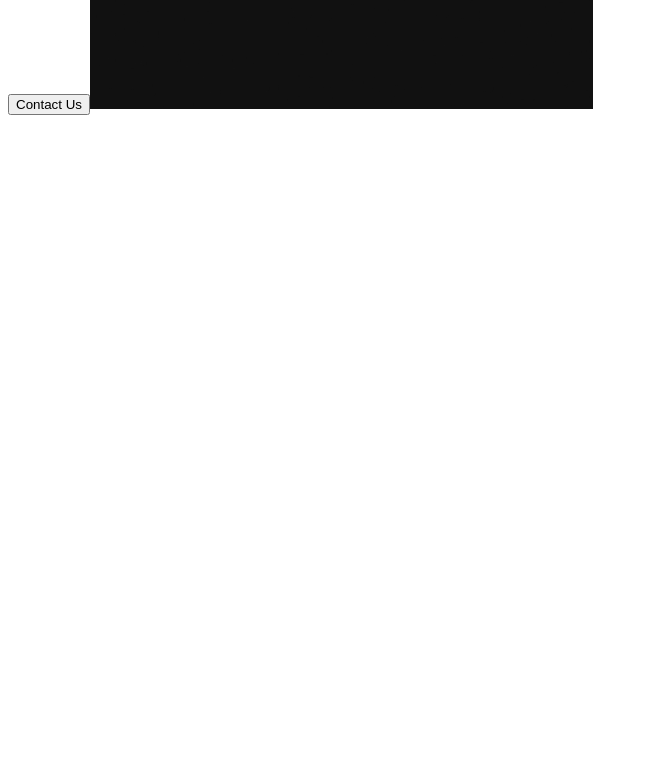
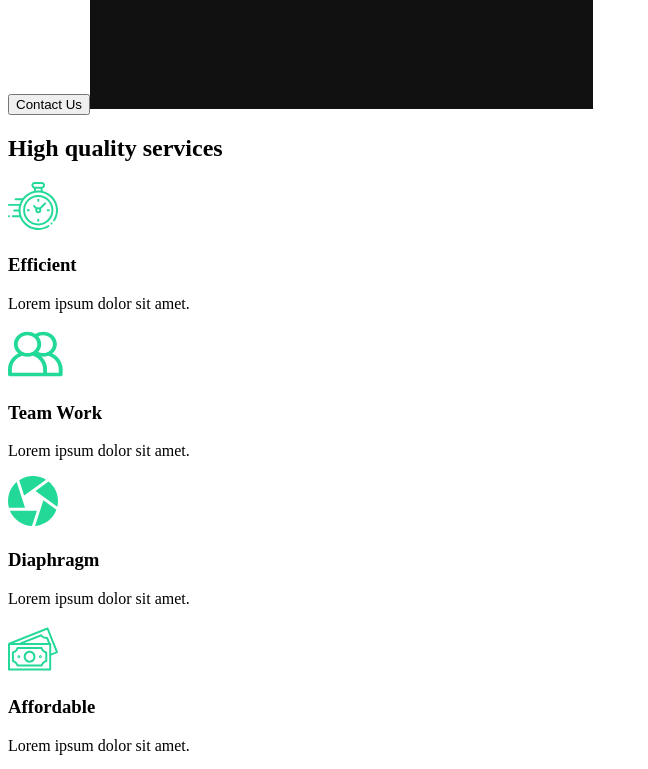
Before and after one commit to saarcohenn/sc-capture-portfolio, a React (Create React App) app: page / in a window 1280 px wide. Shown: the part 840-1609 px from the top of the page, without its empty margins (0-648 px from the left). Before the commit the page ends 963 px from the top, so only its background shows below. Built offline with nearby package versions, Linux system fonts and the light colour scheme.

Commit message:
[Added] - services section

```diff
--- /dev/null
+++ b/src/components/ServicesSection.js
@@ -0,0 +1,55 @@
+import React from "react";
+
+// Import Icons
+import clock from "../img/clock.svg";
+import diaphragm from "../img/diaphragm.svg";
+import money from "../img/money.svg";
+import teamwork from "../img/teamwork.svg";
+import home2 from "../img/home2.png";
+
+const ServicesSection = () => {
+  return (
+    <div className="services">
+      <div className="description">
+        <h2>
+          High <span>quality</span> services
+        </h2>
+        <div className="cards">
+          <div className="card">
+            <div className="icon">
+              <img src={clock} alt="icon" />
+              <h3>Efficient</h3>
+            </div>
+            <p>Lorem ipsum dolor sit amet.</p>
+          </div>
+          <div className="card">
+            <div className="icon">
+              <img src={teamwork} alt="icon" />
+              <h3>Team Work</h3>
+            </div>
+            <p>Lorem ipsum dolor sit amet.</p>
+          </div>
+          <div className="card">
+            <div className="icon">
+              <img src={diaphragm} alt="icon" />
+              <h3>Diaphragm</h3>
+            </div>
+            <p>Lorem ipsum dolor sit amet.</p>
+          </div>
+          <div className="card">
+            <div className="icon">
+              <img src={money} alt="icon" />
+              <h3>Affordable</h3>
+            </div>
+            <p>Lorem ipsum dolor sit amet.</p>
+          </div>
+        </div>
+      </div>
+      <div className="image">
+        <img src={home2} alt="camera" />
+      </div>
+    </div>
+  );
+};
+
+export default ServicesSection;
--- a/src/pages/AboutUs.js
+++ b/src/pages/AboutUs.js
@@ -1,11 +1,13 @@
 import React from "react";
 import AboutSection from "../components/AboutSection";
+import ServicesSection from "../components/ServicesSection";
 
 const AboutUs = () => {
   return (
-    <div>
+    <>
       <AboutSection />
-    </div>
+      <ServicesSection />
+    </>
   );
 };
 
```
Also changed, not shown: 1 other file (tests, documents, lock files or other folders).
